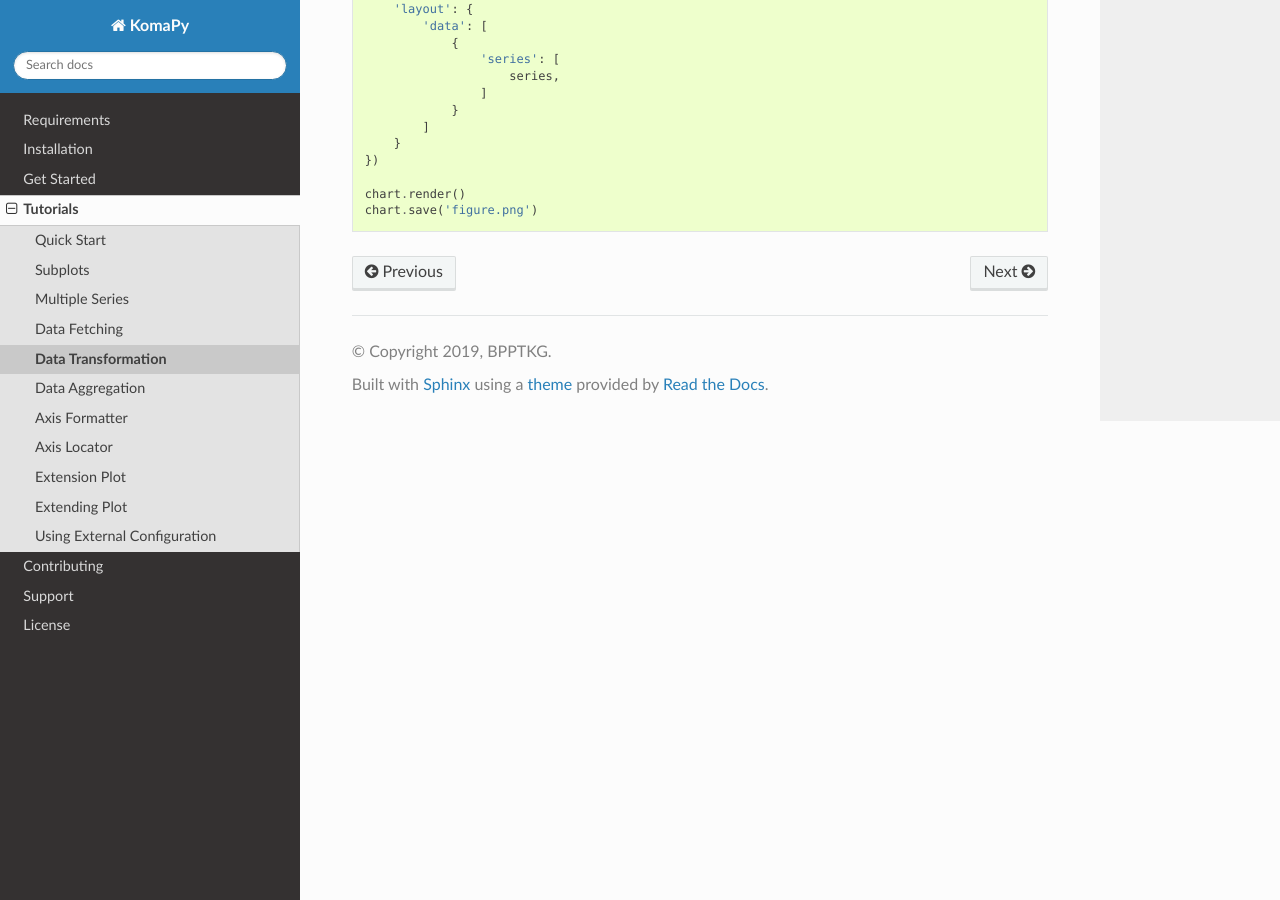
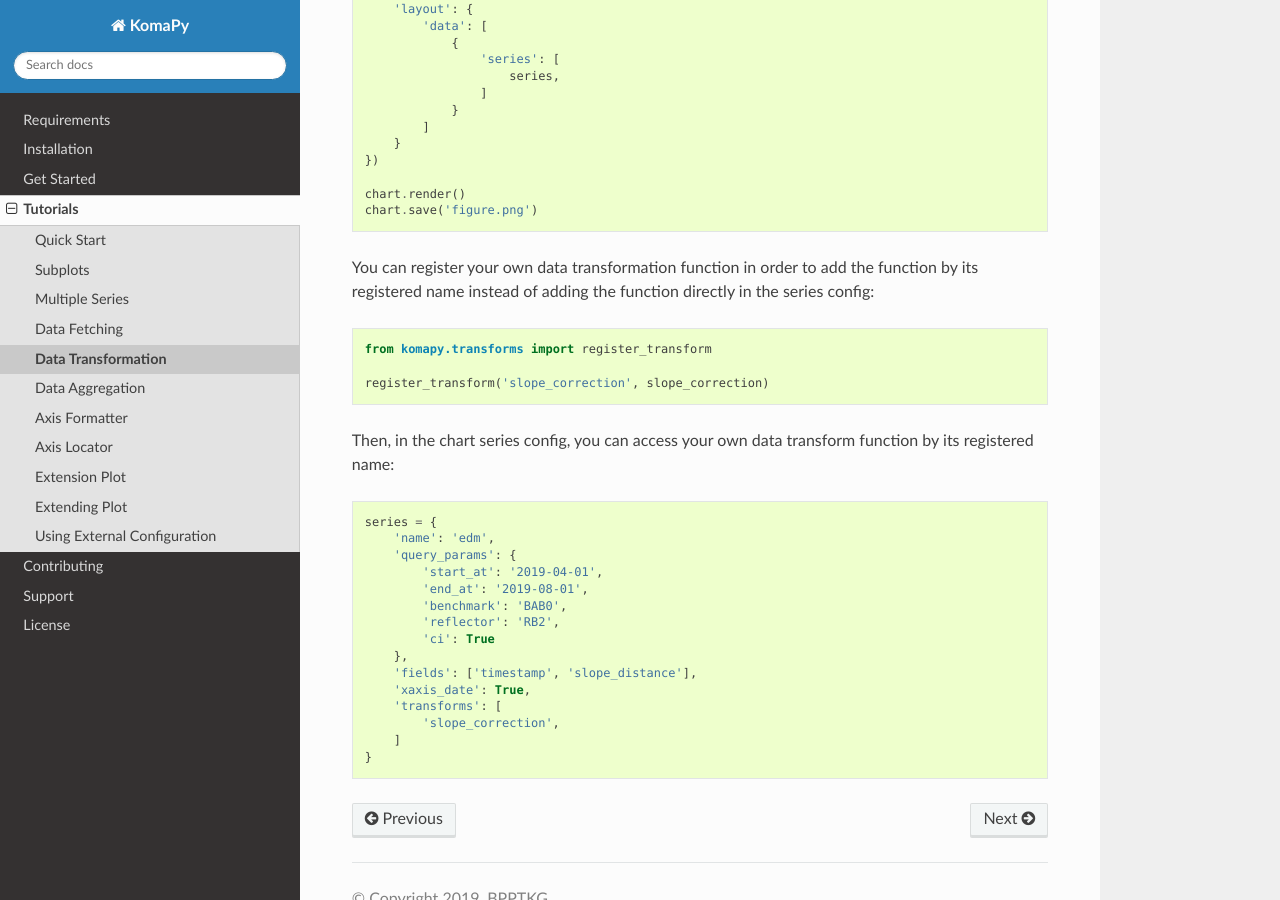
Before and after one commit to bpptkg/komapy, a Sphinx documentation site: the page built from docs/tutorials/data_transformation.rst, in a window 1280 px wide and 900 px high, scrolled down 1335 px. Built offline with Sphinx 7.4.7 and the Read the Docs theme 2.0.0, drawn with Linux system fonts in a browser that asks for light colours.

Commit message:
Update data transdormation docs

```diff
--- a/docs/tutorials/data_transformation.rst
+++ b/docs/tutorials/data_transformation.rst
@@ -85,3 +85,34 @@
 
     chart.render()
     chart.save('figure.png')
+
+You can register your own data transformation function in order to add the
+function by its registered name instead of adding the function directly in the
+series config:
+
+.. code-block:: python
+
+    from komapy.transforms import register_transform
+
+    register_transform('slope_correction', slope_correction)
+
+Then, in the chart series config, you can access your own data transform
+function by its registered name:
+
+.. code-block:: python
+
+    series = {
+        'name': 'edm',
+        'query_params': {
+            'start_at': '2019-04-01',
+            'end_at': '2019-08-01',
+            'benchmark': 'BAB0',
+            'reflector': 'RB2',
+            'ci': True
+        },
+        'fields': ['timestamp', 'slope_distance'],
+        'xaxis_date': True,
+        'transforms': [
+            'slope_correction',
+        ]
+    }
```
